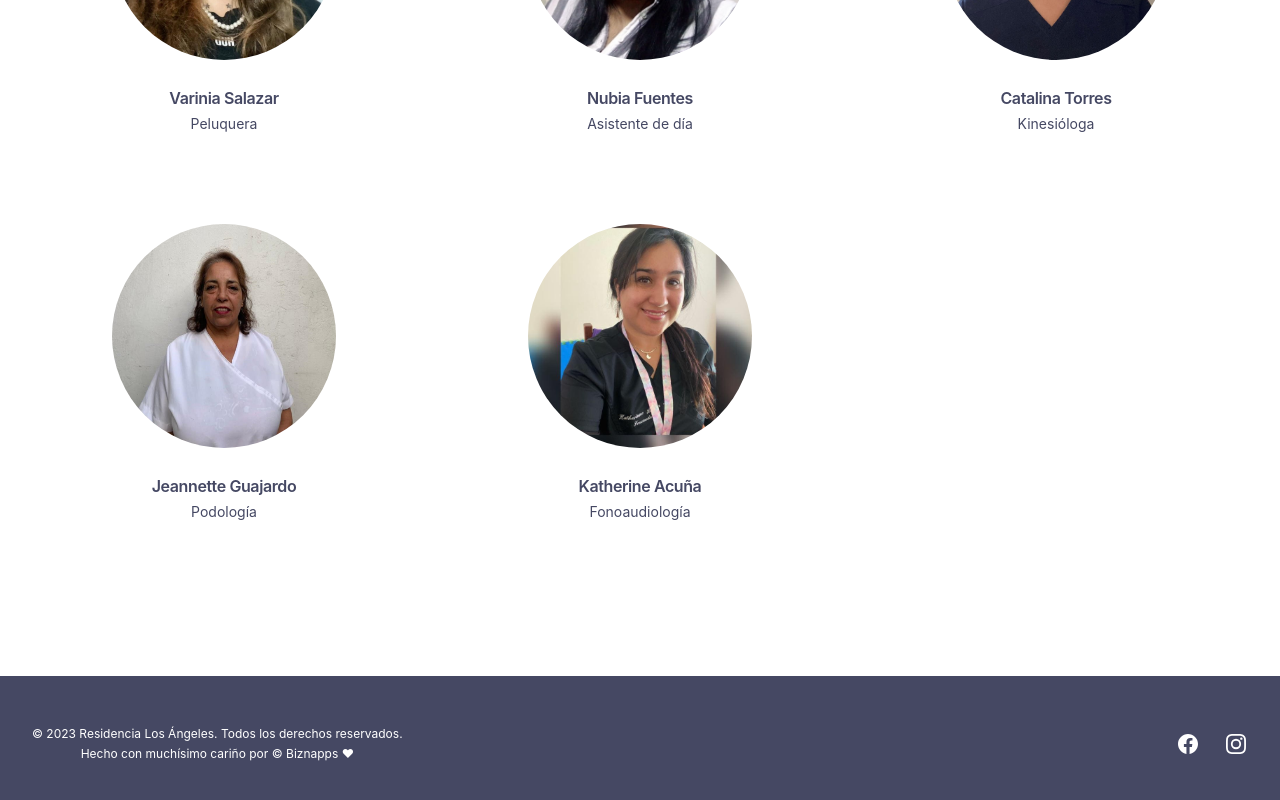
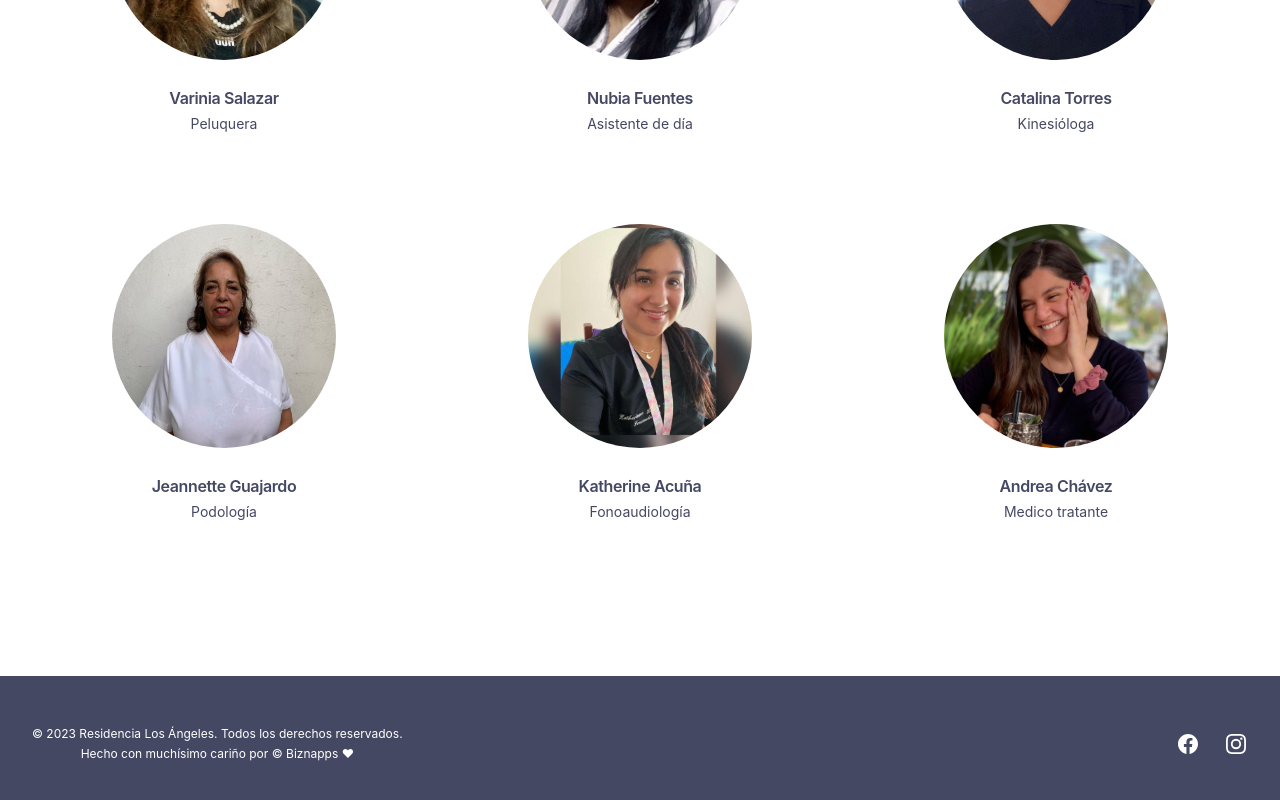
Before and after one commit to AndresV22/residencia-los-angeles-web-page, a Vue app: page /team in a window 1280 px wide. Shown: the part 900-1700 px from the top of the page. Built offline with nearby package versions, Linux system fonts and the light colour scheme; a web font is replaced by a local one.

Commit message:
ADD: Medico tratante equipo

```diff
--- a/src/components/Team.vue
+++ b/src/components/Team.vue
@@ -35,6 +35,7 @@ import vale from '@/assets/vale.jpeg'
 import paulina from '@/assets/paulina.jpeg'
 import jeannett from '@/assets/jeannette.jpeg'
 import katherine from '@/assets/katherine.jpeg'
+import andrea from '@/assets/andrea.jpg'
 
 const people = [
   {
@@ -85,5 +86,11 @@ const people = [
     imageUrl: katherine,
     linkedinUrl: '',
   },
+  {
+    name: 'Andrea Chávez',
+    role: 'Medico tratante',
+    imageUrl: andrea,
+    linkedinUrl: '',
+  },
 ]
 </script>
```
Also changed, not shown: src/assets/andrea.jpg (added).
